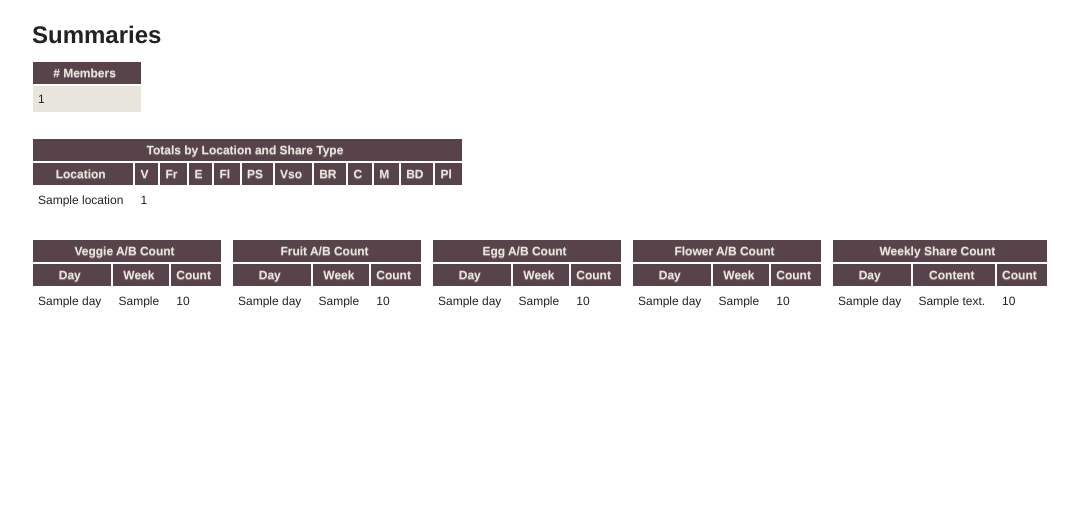
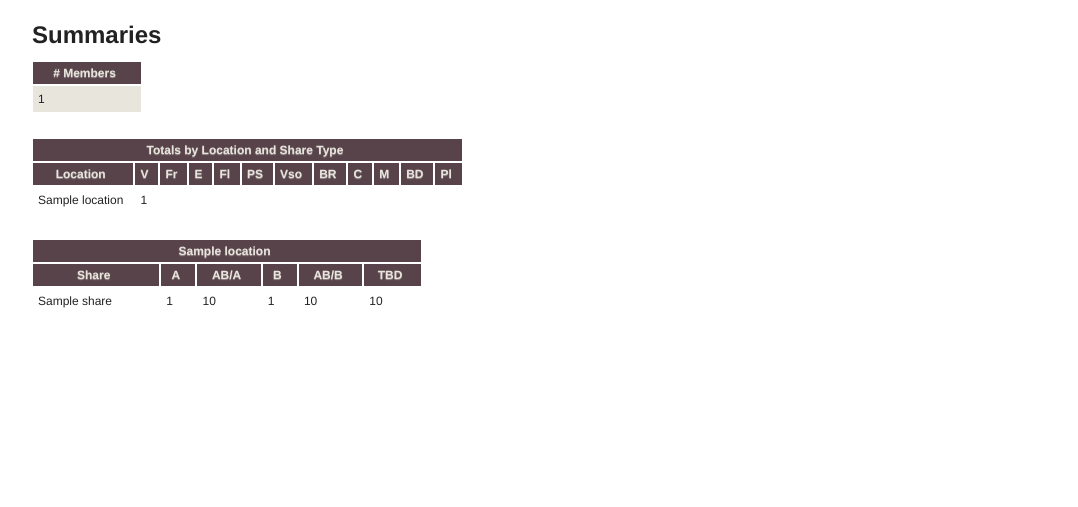
Before and after one commit to alexislin/gwcsa-heroku, a Django app: template gwcsa_heroku/templates/admin_summaries.html in a window 1280 px wide. Shown: the part 220-727 px from the top of the page, without its empty margins (133-1211 px from the left). Run offline with Django 3.2, Linux system fonts and the light colour scheme; the template is opened without the code that fills it: most values are stand-ins (such as "Sample title", 1, 10 or a date in 2020); some libraries are stand-ins or nearby versions.

Commit message:
added AB share counts... still need 1/2 count totals and weekly totals in same table

```diff
--- a/gwcsa_heroku/templates/admin_summaries.html
+++ b/gwcsa_heroku/templates/admin_summaries.html
@@ -54,73 +54,29 @@
     </div>
   </div>
 
+  {% for location, ab_counts in location_ab_counts %}
   <div class="span-24 last">
-    <div class="span-5">
+    <div class="span-10">
       <table class="summary">
         <thead>
-          <tr><th colspan="3">Veggie A/B Count</th></tr>
-          <tr><th>Day</th><th>Week</th><th>Count</th></tr>
+          <tr><th colspan="6">{{location}}</th></tr>
+          <tr><th>Share</th><th>A</th><th>AB/A</th><th>B</th><th>AB/B</th><th>TBD</th></tr>
         </thead>
         <tbody>
-          {% for day, assigned_week, total in veggie_counts %}
-            <tr {% cycle 'class="odd"' 'class="even"' %}><td>{{day}}</td><td>{{assigned_week|default_if_none:""}}</td><td>{{total}}</td></tr>
+          {% for share, a, aba, b, abb, tbd in ab_counts %}
+            <tr {% cycle 'class="odd"' 'class="even"' %}>
+              <td>{{share}}</td>
+              <td>{{a|floatformat}}</td>
+              <td>{{aba|floatformat}}</td>
+              <td>{{b|floatformat}}</td>
+              <td>{{abb|floatformat}}</td>
+              <td>{{tbd|floatformat}}</td>
+            </tr>
           {% endfor %}
         </tbody>
       </table>
     </div>
-    <div class="span-5">
-      <table class="summary">
-        <thead>
-          <tr><th colspan="3">Fruit A/B Count</th></tr>
-          <tr><th>Day</th><th>Week</th><th>Count</th></tr>
-        </thead>
-        <tbody>
-          {% for day, assigned_week, total in fruit_counts %}
-            <tr {% cycle 'class="odd"' 'class="even"' %}><td>{{day}}</td><td>{{assigned_week|default_if_none:""}}</td><td>{{total}}</td></tr>
-          {% endfor %}
-        </tbody>
-      </table>
-    </div>
-    <div class="span-5">
-      <table class="summary">
-        <thead>
-          <tr><th colspan="3">Egg A/B Count</th></tr>
-          <tr><th>Day</th><th>Week</th><th>Count</th></tr>
-        </thead>
-        <tbody>
-          {% for day, assigned_week, total in egg_counts %}
-            <tr {% cycle 'class="odd"' 'class="even"' %}><td>{{day}}</td><td>{{assigned_week|default_if_none:""}}</td><td>{{total}}</td></tr>
-          {% endfor %}
-        </tbody>
-      </table>
-    </div>
-    <div class="span-5">
-      <table class="summary">
-        <thead>
-          <tr><th colspan="3">Flower A/B Count</th></tr>
-          <tr><th>Day</th><th>Week</th><th>Count</th></tr>
-        </thead>
-        <tbody>
-          {% for day, assigned_week, total in flower_counts %}
-            <tr {% cycle 'class="odd"' 'class="even"' %}><td>{{day}}</td><td>{{assigned_week|default_if_none:""}}</td><td>{{total}}</td></tr>
-          {% endfor %}
-        </tbody>
-      </table>
-    </div>
-    <div class="span-4 last">
-      <table class="summary">
-        <thead>
-          <tr><th colspan="3">Weekly Share Count</th></tr>
-          <tr><th>Day</th><th>Content</th><th>Count</th></tr>
-        </thead>
-        <tbody>
-          {% for day, content, total in weekly_counts %}
-            <tr {% cycle 'class="odd"' 'class="even"' %}><td>{{day}}</td><td>{{content}}</td><td>{{total}}</td></tr>
-          {% endfor %}
-        </tbody>
-      </table>
-    </div>
-
   </div>
+  {% endfor %}
 
 {% endblock %}
```
Also changed, not shown: gwcsa_heroku/admin_views.py (+5 -10 lines), gwcsa_heroku/util.py (+21 -39 lines).
